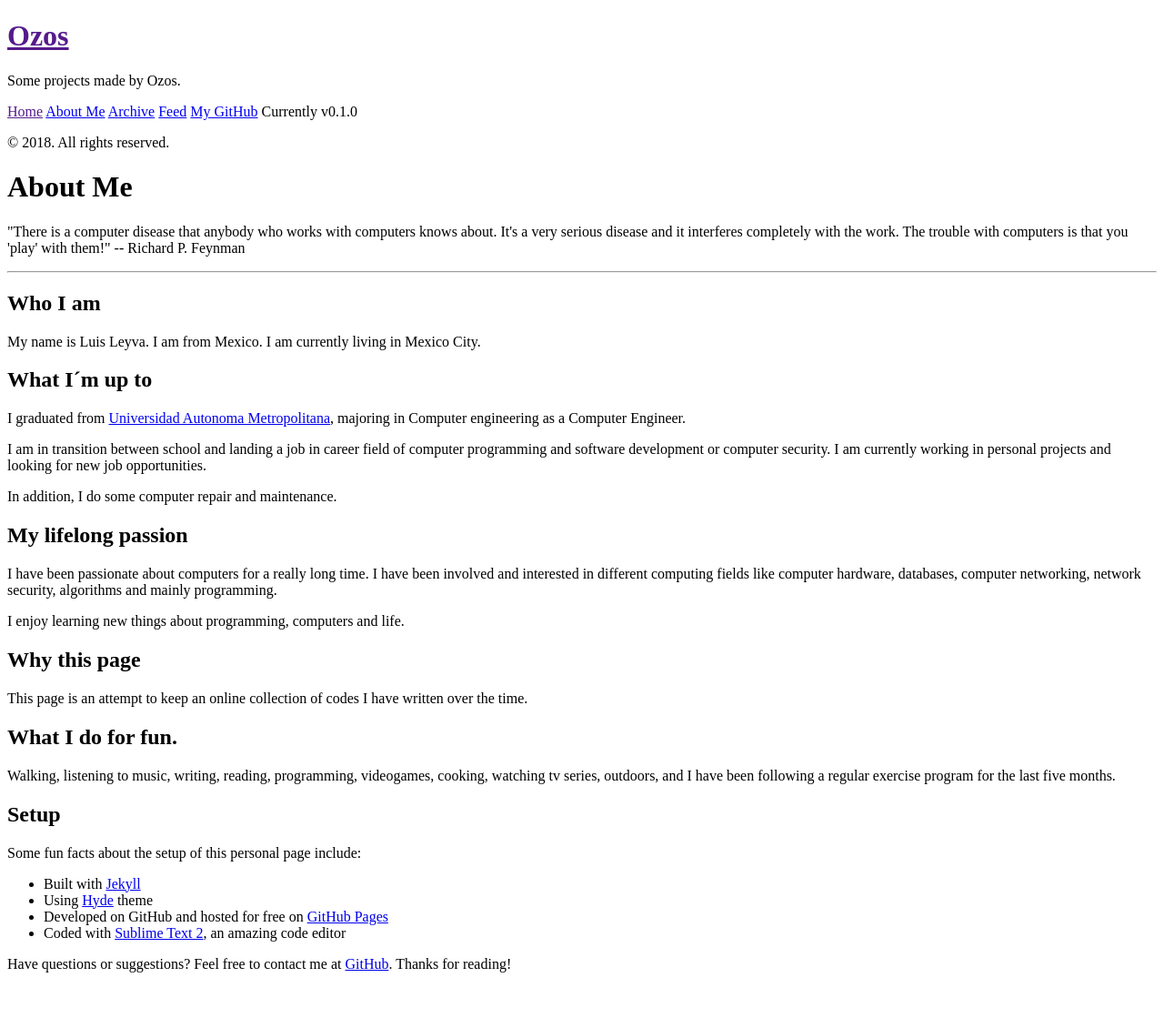
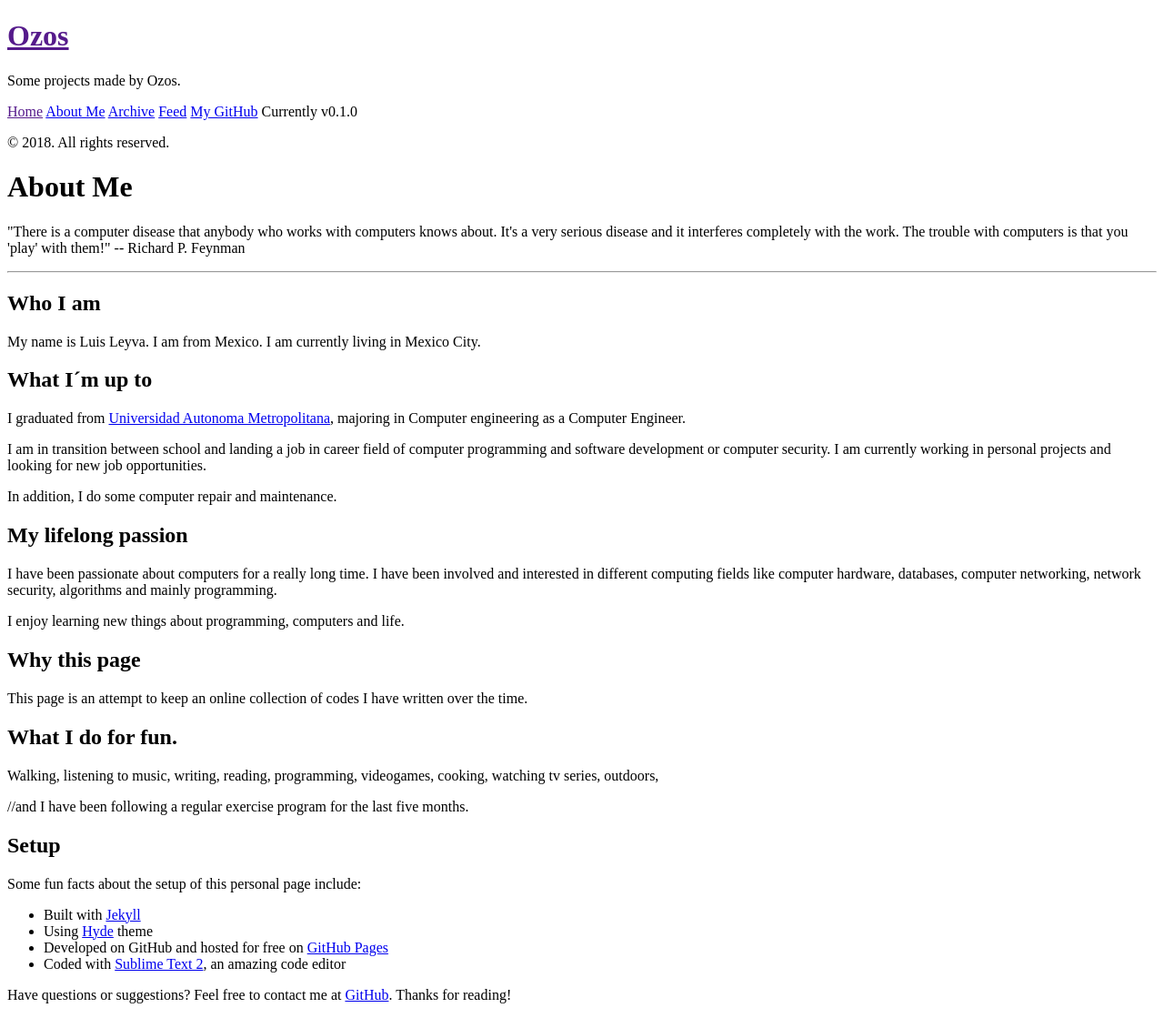
Before and after one commit to ozos/ozos.github.io, a Jekyll site: the page built from about.md, in a window 1280 px wide. Shown: the whole page at 91% size. Built offline with Jekyll 4.4.1, drawn with Linux system fonts in a browser that asks for light colours; Markdown is read by kramdown in place of the engine named in the settings; before the commit the page ends 1085 px from its top, so only the background shows below that.

```diff
--- a/about.md
+++ b/about.md
@@ -35,7 +35,9 @@ This page is an attempt to keep an online collection of codes I have written ove
 
 ## What I do for fun.
 
-Walking, listening to music, writing, reading, programming, videogames, cooking, watching tv series, outdoors, and I have been following a regular exercise program for the last five months.
+Walking, listening to music, writing, reading, programming, videogames, cooking, watching tv series, outdoors,
+
+//and I have been following a regular exercise program for the last five months.
 
 
 ## Setup
```
